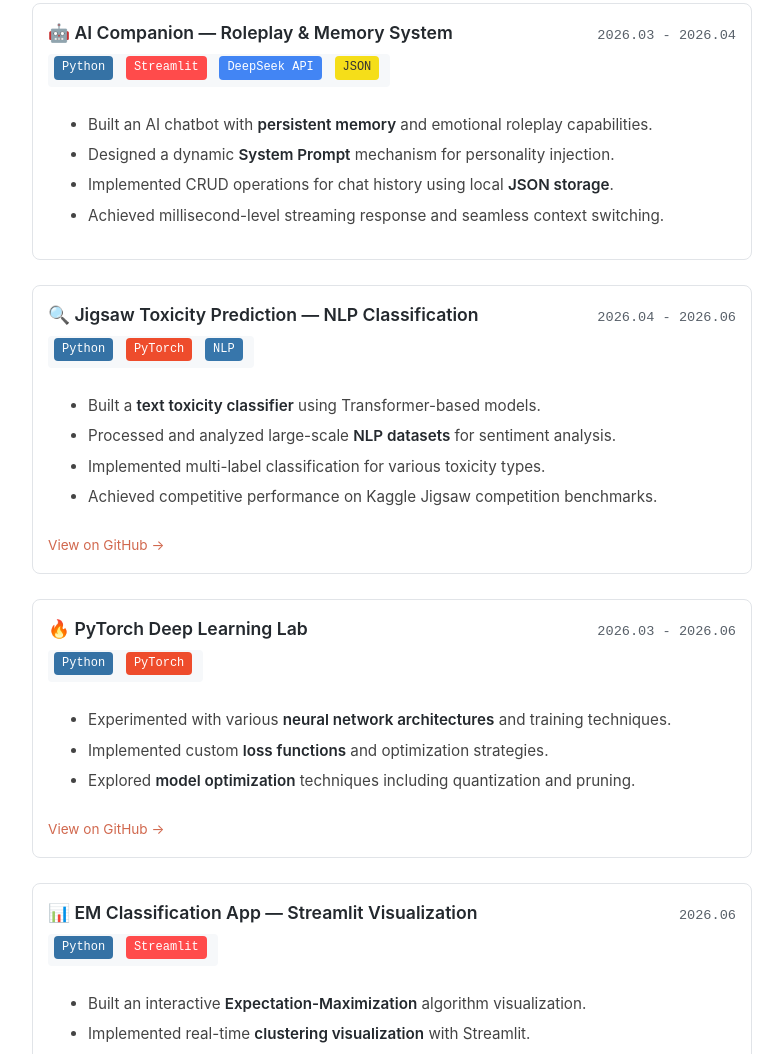
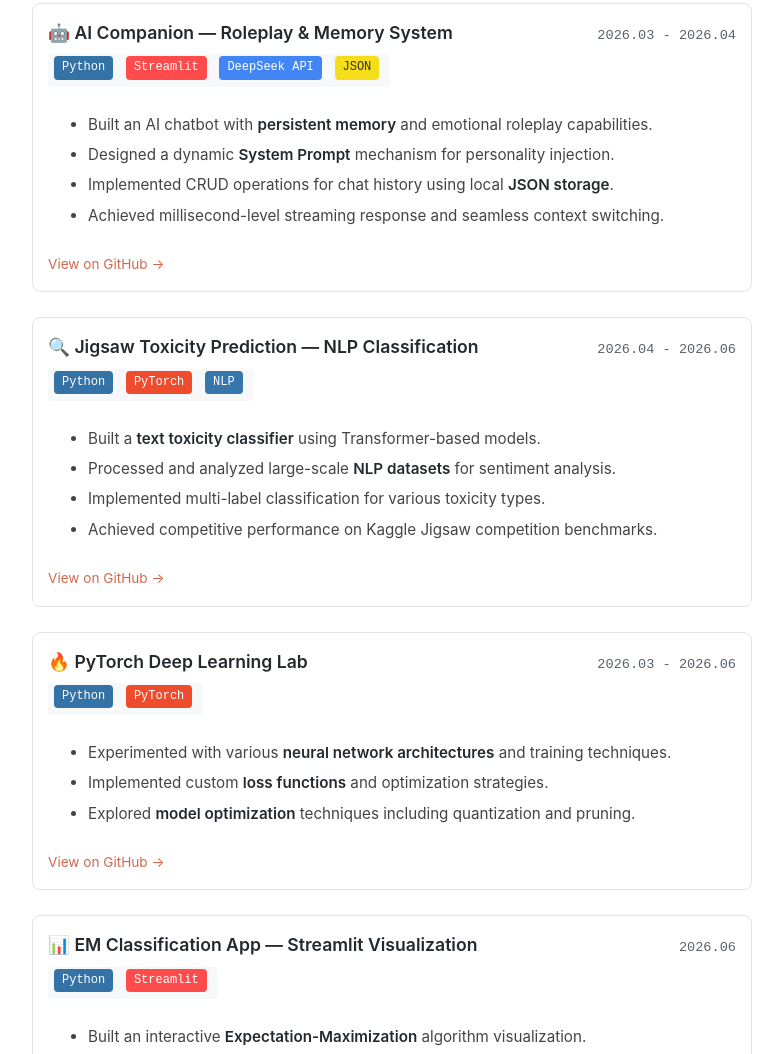
Before and after one commit to lik-586/lik-586.github.io, a plain HTML site: page index.html in a window 1280 px wide. Shown: the part 1166-2220 px from the top of the page, without its empty margins (248-1031 px from the left). Drawn offline with Linux system fonts and the light colour scheme.

Commit message:
Add AI-Companion GitHub link to project section

```diff
--- a/index.html
+++ b/index.html
@@ -170,6 +170,7 @@
                 <li data-i18n="project2_3">Implemented CRUD operations for chat history using local <strong>JSON storage</strong>.</li>
                 <li data-i18n="project2_4">Achieved millisecond-level streaming response and seamless context switching.</li>
             </ul>
+            <a class="project-link" href="https://github.com/lik-586/AI-Companion" target="_blank" data-i18n="github_link">View on GitHub →</a>
         </div>
 
         <!-- 项目 3: Jigsaw Toxicity Prediction -->
```
